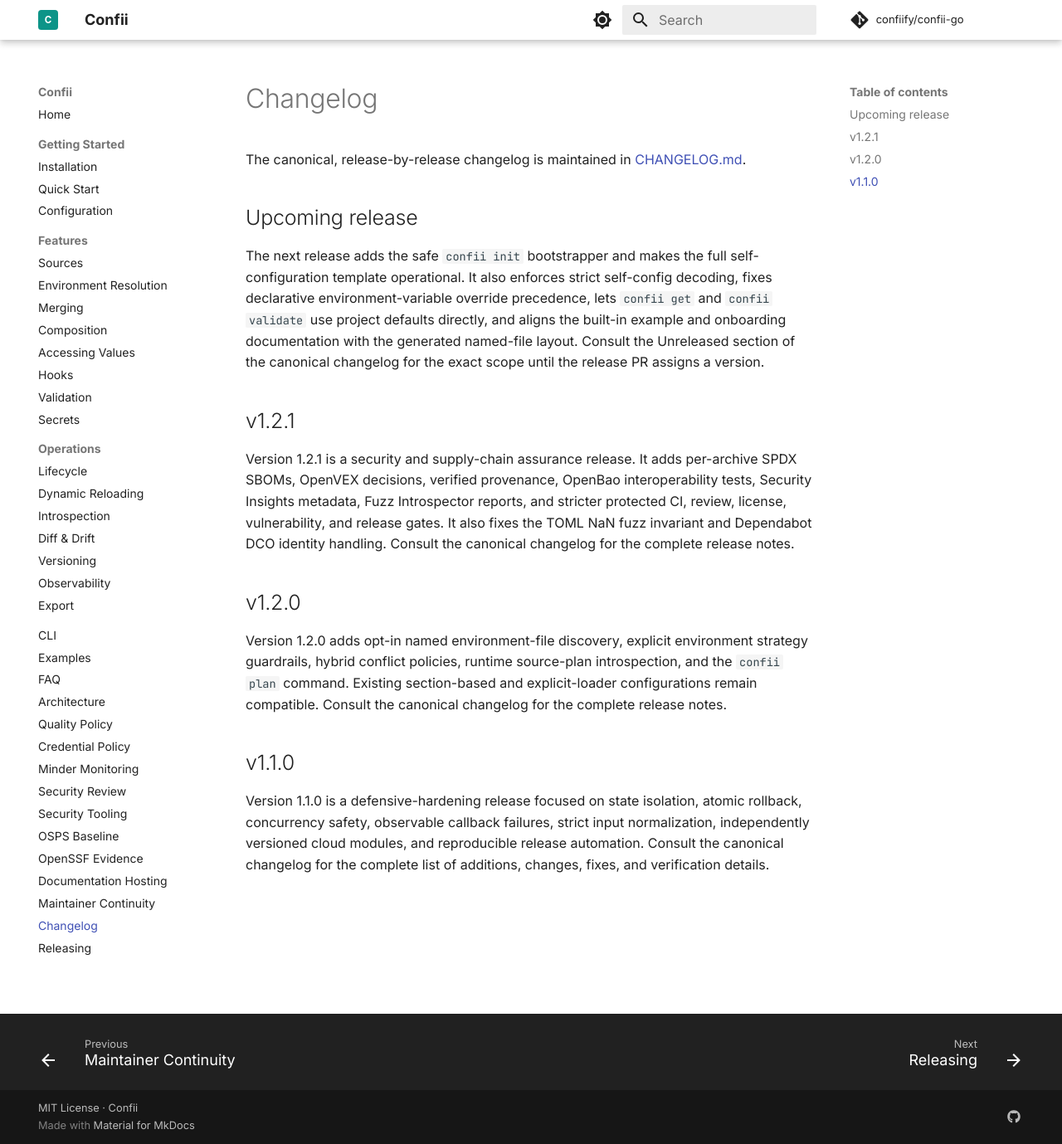
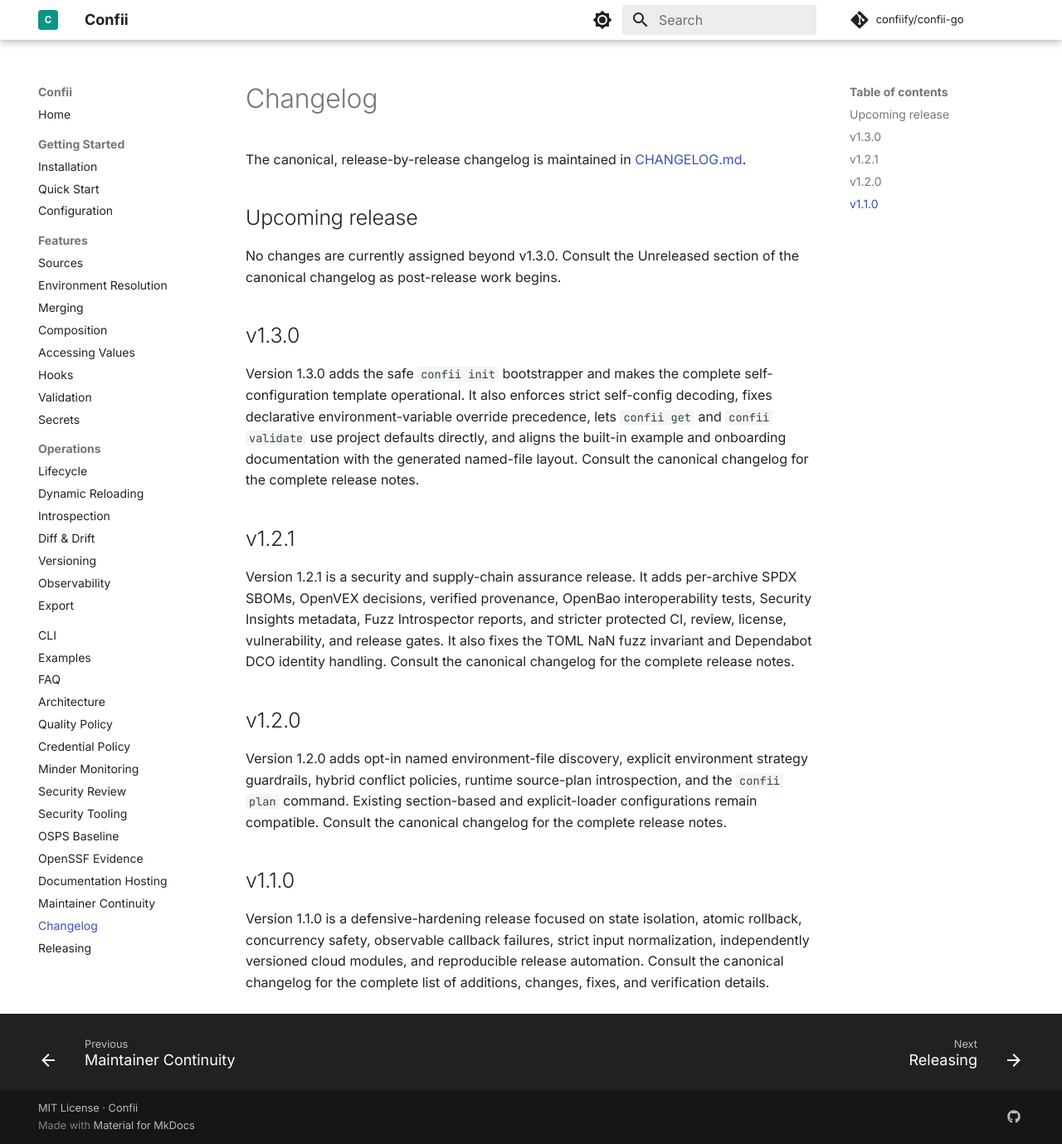
Before and after one commit to confiify/confii-go, an MkDocs documentation site: the page built from docs/changelog.md, in a window 1280 px wide and 1379 px high. Shown: the whole window at 83% size. Built offline with MkDocs 1.6.1 and Material for MkDocs 9.7.7, drawn with Linux system fonts in a browser that asks for light colours; comment, search, counter and statistics services are not loaded.

Commit message:
release: prepare v1.3.0 (#85)
## Summary

- assign the merged self-configuration initializer work to v1.3.0
- move the complete Unreleased notes under the dated v1.3.0 changelog
entry
- update the documentation changelog and multi-module
release/verification commands
- make `loader/cloud`, `secret/cloud`, and the cloud consumer fixture
require the forthcoming v1.3.0 module set

## Why v1.3.0

This release adds the new `confii init` CLI capability and expands
existing CLI and self-configuration behavior without breaking the v1
API. That is a backward-compatible feature release under Semantic
Versioning, so the correct next version after v1.2.1 is v1.3.0.

## Release integrity

Confii is a multi-module repository. After this PR is reviewed and
merged, signed annotated tags for `loader/cloud/v1.3.0`,
`secret/cloud/v1.3.0`, and `v1.3.0` must be created on the same verified
merge commit and pushed atomically. The root tag will start the
protected release workflow, which revalidates the commit and tag set
before producing and publishing artifacts, SBOMs, OpenVEX metadata,
checksums, and provenance.

## Validation

- `make ci-full` — passed, including race, integration, all
cloud-provider consumers, reproducibility, REUSE, VEX, Security
Insights, and 88.58% condition coverage
- `make lint` — passed with 0 issues
- `make vulncheck` — no reachable vulnerabilities in core or the
all-provider cloud consumer
- `make supply-chain-check` — passed
- `make docs-check` — strict MkDocs build and security-header artifact
passed
- `make api-compat` — root and all cloud build-tag surfaces remain
compatible with v1.2.1
- `sh scripts/verify-modules.sh` — every module is tidy and internally
consistent
- `make dco-check` — passed
- `git diff --check` — passed

## After merge

1. verify the protected merge commit and all required checks on `main`
2. create the three signed annotated v1.3.0 tags on that exact commit
3. push the tag set atomically
4. approve the protected release deployment if GitHub requests approval
5. verify the published archives, checksums, SPDX SBOMs, OpenVEX
metadata, provenance, and all three module-proxy entries

All proposed commits are DCO-signed and cryptographically signed with
the `confiify` GitHub signing identity.

Signed-off-by: confiify <confii.connect@gmail.com>

```diff
--- a/docs/changelog.md
+++ b/docs/changelog.md
@@ -5,13 +5,17 @@
 
 ## Upcoming release
 
-The next release adds the safe `confii init` bootstrapper and makes the full
+No changes are currently assigned beyond v1.3.0. Consult the Unreleased section
+of the canonical changelog as post-release work begins.
+
+## v1.3.0
+
+Version 1.3.0 adds the safe `confii init` bootstrapper and makes the complete
 self-configuration template operational. It also enforces strict self-config
 decoding, fixes declarative environment-variable override precedence, lets
 `confii get` and `confii validate` use project defaults directly, and aligns
 the built-in example and onboarding documentation with the generated named-file
-layout. Consult the Unreleased section of the canonical changelog for the exact
-scope until the release PR assigns a version.
+layout. Consult the canonical changelog for the complete release notes.
 
 ## v1.2.1
 
```
Also changed, not shown: CHANGELOG.md (+5 -0 lines), docs/RELEASING.md (+15 -15 lines), 3 other files.
